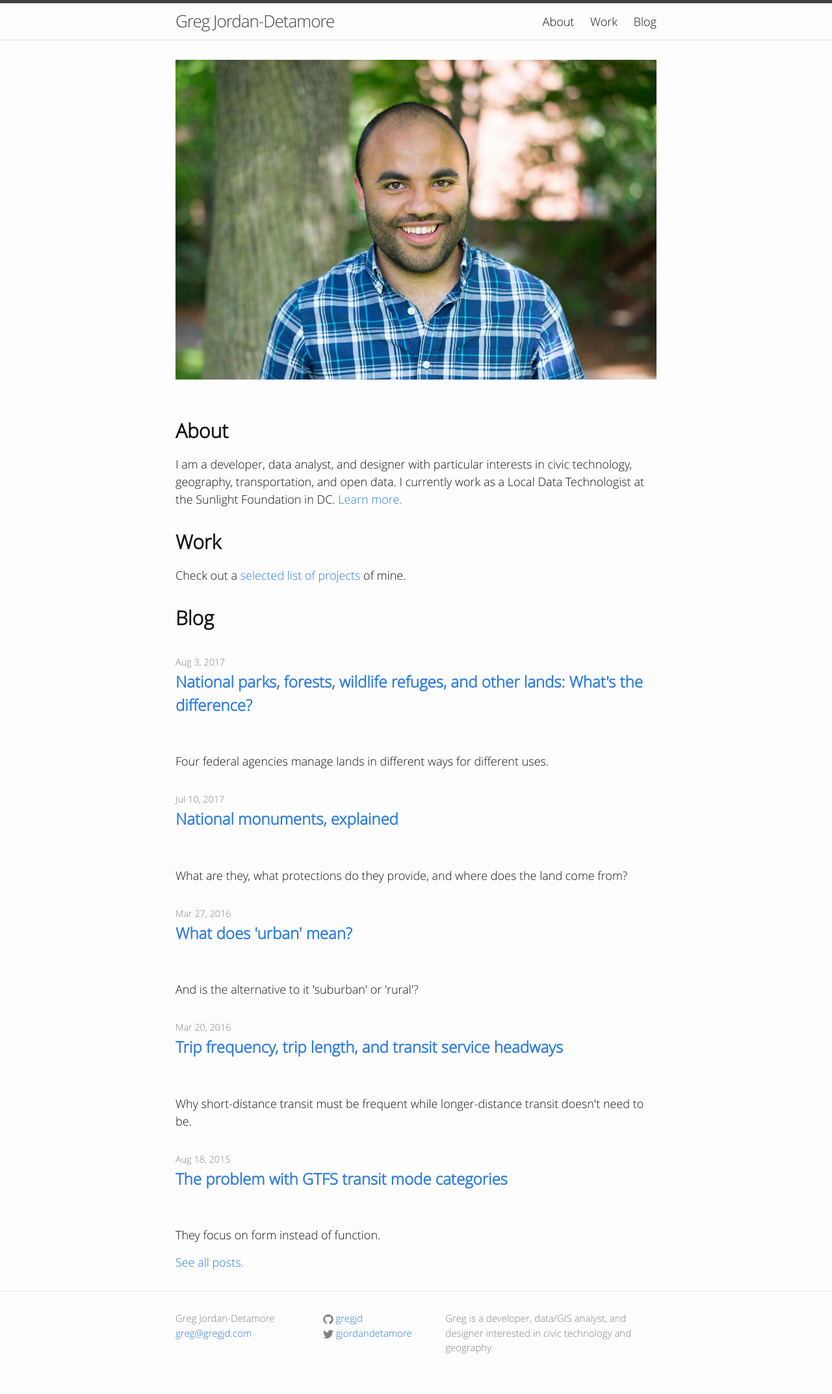
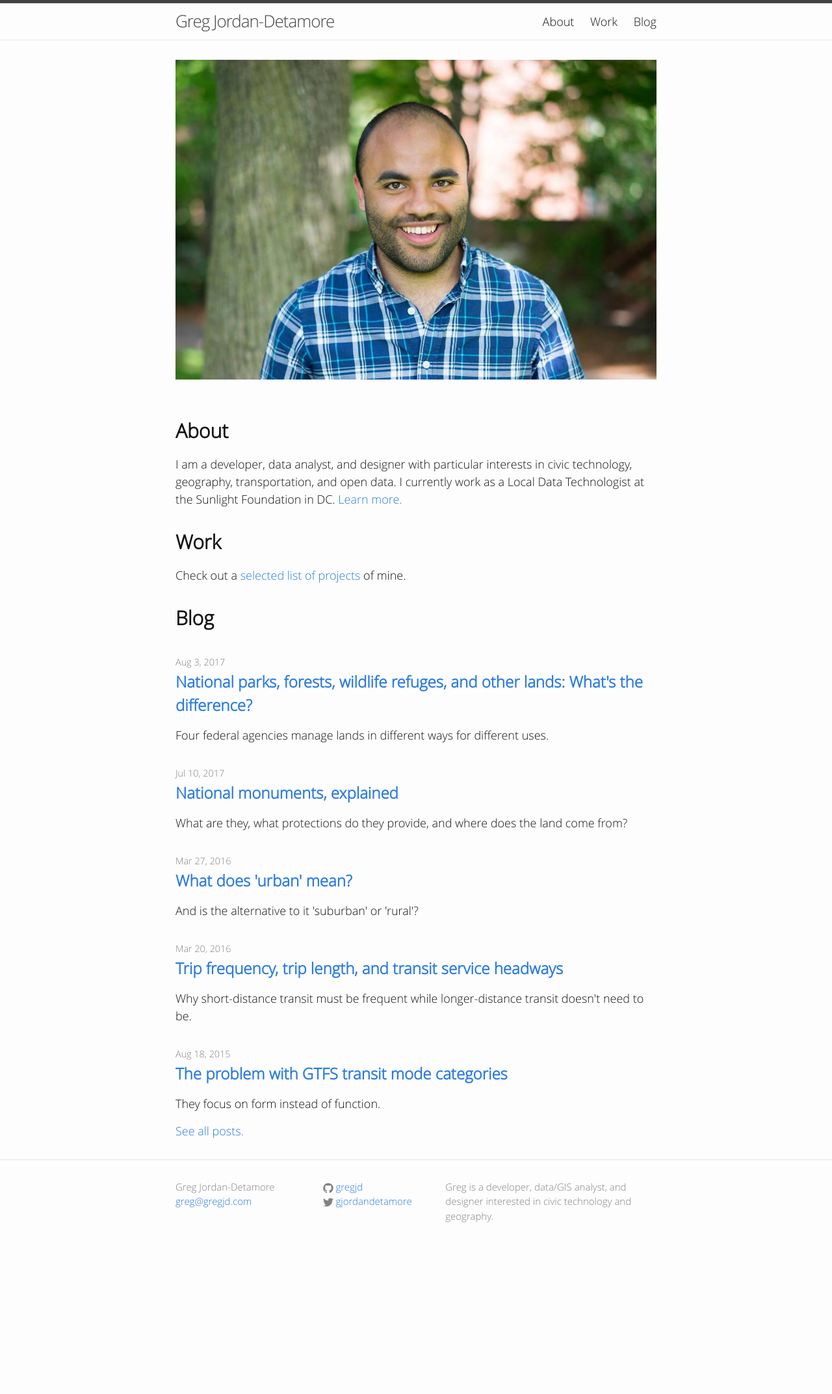
Before and after one commit to gregjd/gregjd.github.io, a Jekyll site: the page built from index.html, in a window 1280 px wide. Shown: the whole page at 65% size. Built offline with Jekyll 4.4.1, drawn with Linux system fonts in a browser that asks for light colours; after the commit the page ends 1942 px from its top, so only the background shows below that.

Commit message:
Remove anchor links on home-page post list

```diff
--- a/index.html
+++ b/index.html
@@ -21,7 +21,7 @@
       <li>
         <span class="post-meta">{{ post.date | date: "%b %-d, %Y" }}</span>
 
-        <h2>
+        <h2 class="no-anchor">
           <a class="post-link" href="{{ post.url | prepend: site.baseurl }}">{{ post.title }}</a>
         </h2>
         <p>{{ post.description }}</p>
```
